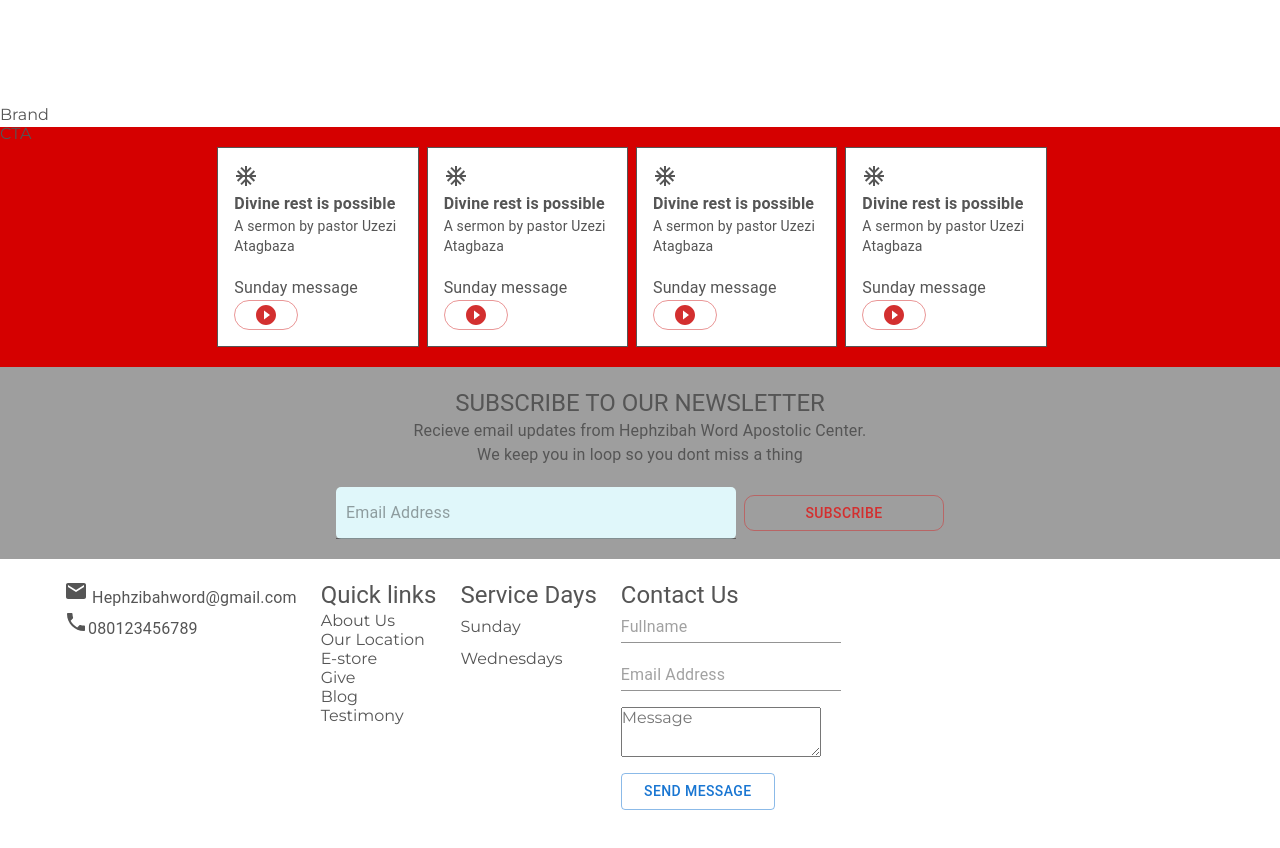
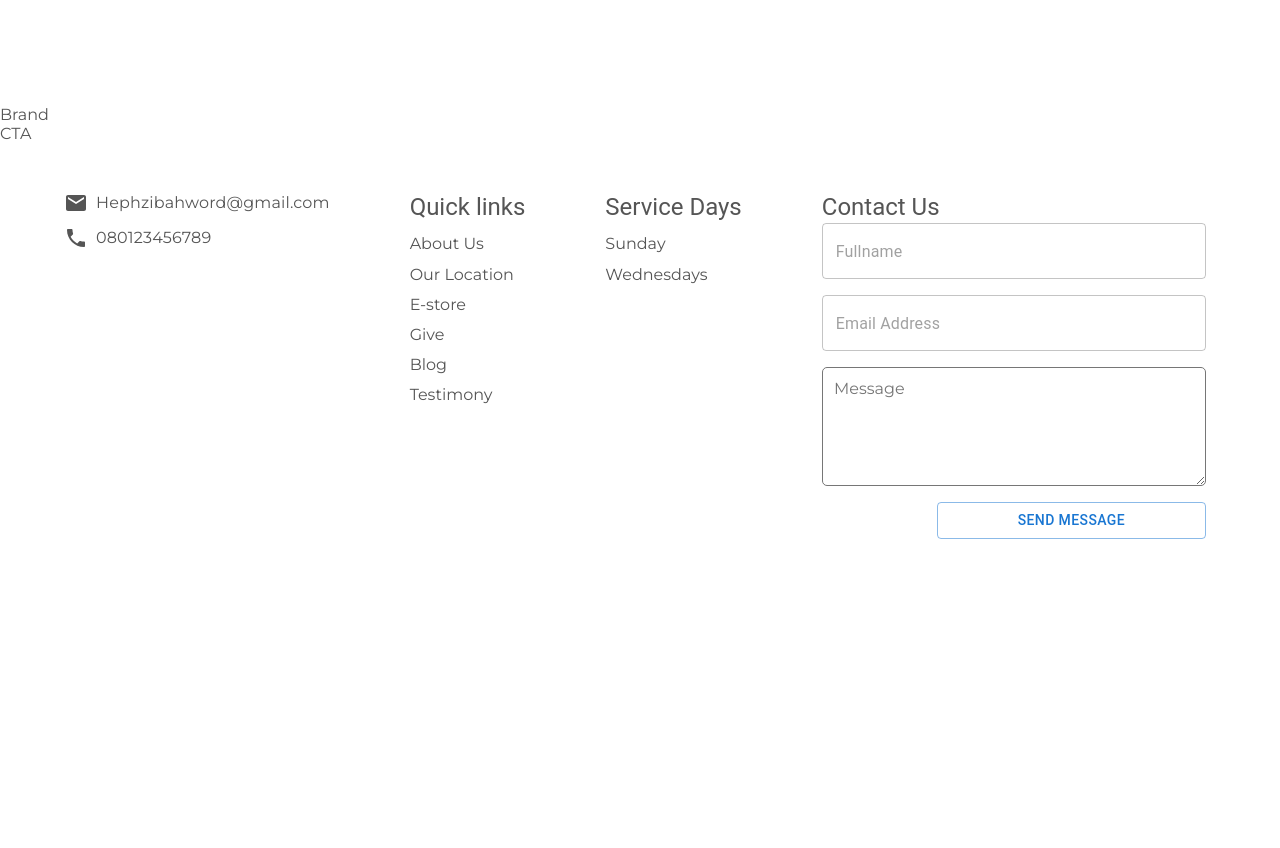
Before and after one commit to soguazu/hephzibah-cweb, a React (Create React App) app: page / in a window 1280 px wide. Shown: the part 580-1428 px from the top of the page. Before the commit the page ends 1390 px from the top, so only its background shows below. Built offline with nearby package versions, Linux system fonts and the light colour scheme.

Commit message:
adding more styles

```diff
--- a/src/containers/footer/Footer.jsx
+++ b/src/containers/footer/Footer.jsx
@@ -2,150 +2,53 @@ import React from "react";
 import {
   Typography,
   Button,
-  Input,
   Grid,
   Container,
-  FormControl,
   TextareaAutosize,
   Stack,
+  TextField,
+  Box,
 } from "@mui/material";
-import { AcUnit, PlayCircleFilled, Mail, Phone } from "@mui/icons-material";
+import { Mail, Phone } from "@mui/icons-material";
 import "./footer.css";
-
-const highlights = [
-  " Divine rest is possible",
-  "  Divine rest is possible",
-  " Divine rest is possible",
-  " Divine rest is possible",
-];
 
 const Footer = () => {
   return (
     <footer>
       <Container
-        sx={{ bgcolor: "#d50000" }}
-        padding="normal"
-        margin="normal"
-        maxWidth="100%"
+        className="me__sub_footer_con"
+        minWidth="100%"
+        height="auto"
+        minHeight="100vh"
       >
-        <Grid
-          container
-          spacing={2}
-          padding="normal"
-          gap={1}
-          sx={{ bgcolor: "#d50000", padding: "20px" }}
-          justifyContent="center"
-          maxWidth="xl"
-          margin="normal"
-          direction="row"
+        <Grid className="me__footer-grid" container gap={10}>
+          <Stack
+            className=".me__flex-con"
+            spacing="0.7em"
+            xs={12}
+            sm={12}
+            md={6}
+            lg={2}
           >
-          {highlights.map((highlight) => {
-            return (
-              <Grid
-                item
-                xs={12}
-                sm={6}
-                md={4}
-                lg={2}
-                xl={2}
-                zeroMinWidth
-                paddingBottom={2}
-                sx={{ border: 1, bgcolor: "white" }}
-              >
-                <AcUnit></AcUnit>
-                <Typography variant="body1" sx={{ fontWeight: "bold" }}>
-                  {highlight}
-                </Typography>
-                <Typography variant="body2">
-                  A sermon by pastor Uzezi Atagbaza{" "}
-                </Typography>
-                <Typography paddingTop="20px">
-                  Sunday message
-                  <Button
-                    sx={{
-                      borderRadius: "100px",
-                      height: "30px",
-                      width: "30px",
-                      alignSelf: "right",
-                    }}
-                    variant="outlined"
-                    color="error"
-                  >
-                    <PlayCircleFilled color="red"></PlayCircleFilled>
-                  </Button>
-                </Typography>
-              </Grid>
-            );
-          })}
-        </Grid>
-      </Container>
-
-      <Container
-        sx={{
-          bgcolor: "text.disabled",
-          padding: "20px",
-          marginBottom: "20px",
-        }}
-        alignItems="center"
-        maxWidth="100%"
-      >
-        <Stack width="100%" justifyContent="center" alignItems="center">
-          <Typography sx={{ textAlign: "center" }} variant="h5">
-            SUBSCRIBE TO OUR NEWSLETTER
-          </Typography>
-          <Typography sx={{ textAlign: "center" }}>
-            Recieve email updates from Hephzibah Word Apostolic Center.<br></br>
-            We keep you in loop so you dont miss a thing
-          </Typography>
-          <Stack
-            direction={{ xs: "column", md: "row" }}
-            justifyContent="center"
-            alignItems="center"
-            spacing={1}
-            sx={{
-              marginTop: "20px",
-            }}
-          >
-            <Input
-              required
-              sx={{
-                bgcolor: "#e0f7fa",
-                padding: "10px",
-                borderRadius: "5px",
-                width: "400px",
-              }}
-              type="email"
-              placeholder="Email Address"
-            ></Input>
-
-            <Button
-              type="submit"
-              sx={{
-                borderRadius: "10px",
-                width: "200px",
-                marginLeft: "10px",
-              }}
-              variant="outlined"
-              color="error"
-            >
-              Subscribe
-            </Button>
+            <Typography>
+              <Stack direction="row">
+                <Mail />
+                <Box component="span" sx={{ paddingLeft: "0.5em" }}>
+                  Hephzibahword@gmail.com
+                </Box>
               </Stack>
-        </Stack>
-      </Container>
-      <Container marginBottom={2}>
-        <Grid container gap={3}>
-          <Stack item xs={12} sm={12} md={6} lg={2}>
-            <Typography>
-              <Mail /> Hephzibahword@gmail.com
             </Typography>
 
             <Typography>
+              <Stack direction="row">
                 <Phone />
+                <Box component="span" sx={{ paddingLeft: "0.5em" }}>
                   080123456789
+                </Box>
+              </Stack>
             </Typography>
           </Stack>
-          <Stack item xs={12} sm={12} md={6} lg={2}>
+          <Stack className="me__flex-con" item xs={12} sm={12} md={6} lg={2}>
             <Typography variant="h5">Quick links</Typography>
 
             <a href="api.hephzibahworld.com">About Us</a>
@@ -160,7 +63,7 @@ const Footer = () => {
 
             <a href="api.hephzibahworld.com">Testimony</a>
           </Stack>
-          <Stack lineHeight={2} item xs={12} sm={12} md={6} lg={2}>
+          <Stack className="me__flex-con" item xs={12} sm={12} md={6} lg={2}>
             <Typography variant="h5">Service Days</Typography>
 
             <a href="api.hephzibahworld.com">Sunday</a>
@@ -168,31 +71,44 @@ const Footer = () => {
             <a href="api.hephzibahworld.com">Wednesdays</a>
           </Stack>
 
-          <Grid item xs={12} sm={12} md={6} lg={4} justify="space-between">
+          <Grid
+            className="me__flex-con"
+            minWidth="1em"
+            item
+            xs={12}
+            sm={12}
+            md={6}
+            lg={4}
+            gap={4}
+          >
             <Typography variant="h5">Contact Us</Typography>
-            <FormControl lineHeight={2}>
             <Stack spacing={2}>
-                <Input type="text" variant="outlined" placeholder="Fullname" />
-                <Input
+              <TextField
+                minWidth="50%"
+                type="text"
+                id="outlined-basic"
+                variant="outlined"
+                placeholder="Fullname"
+              />
+              <TextField
                 variant="outlined"
                 type="email"
                 placeholder="Email Address"
               />
+
               <TextareaAutosize
+                className="me__contact_us_input"
+                minRows={5}
+                placeholder="Message"
+              />
+
+              <Button
                 variant="outlined"
-                  aria-label="empty textarea"
-                  placeholder="Message"
-                  style={{ width: 200, height: 50 }}
-                />
-                <Button
-                  justifySelf="right"
-                  variant="outlined"
-                  sx={{ alignSelf: "right", width: "70%" }}
+                sx={{ alignSelf: "end", width: "70%" }}
               >
                 Send Message
               </Button>
             </Stack>
-            </FormControl>
           </Grid>
         </Grid>
       </Container>
--- a/src/containers/footer/footer.css
+++ b/src/containers/footer/footer.css
@@ -0,0 +1,14 @@
+footer{
+    font-family: var(--font-family);
+    min-height: 100vh;
+    height: 100vh;
+    padding: 3em 2em 3em 2em;
+}
+
+.me__flex-con {
+    gap: .7em;
+}
+.me__contact_us_input{
+    padding: .7em;
+    border-radius: 5px;
+}
```
Lines whose indentation alone changed are shown as unchanged.
